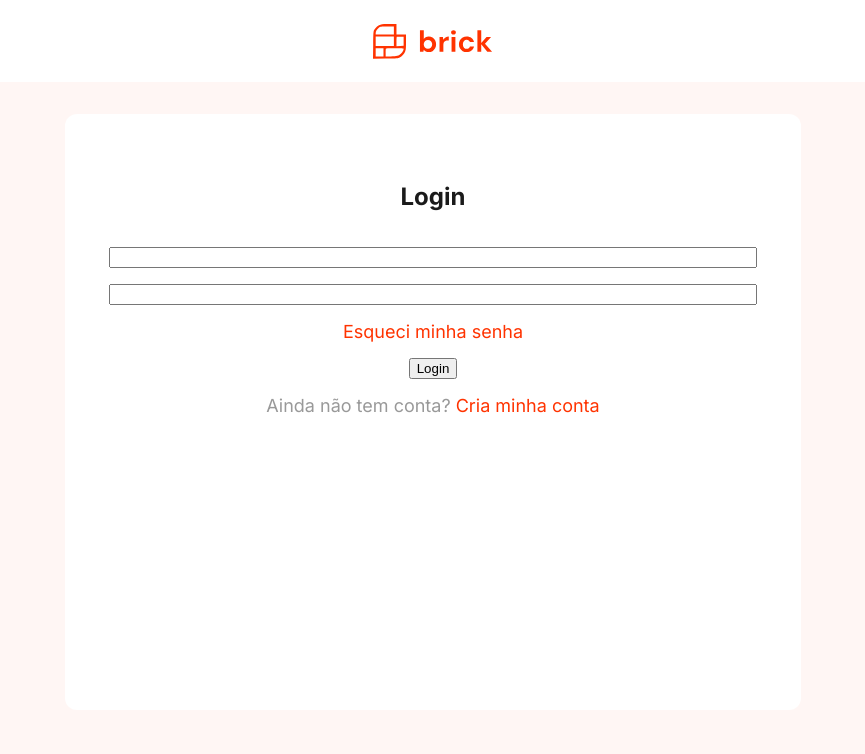
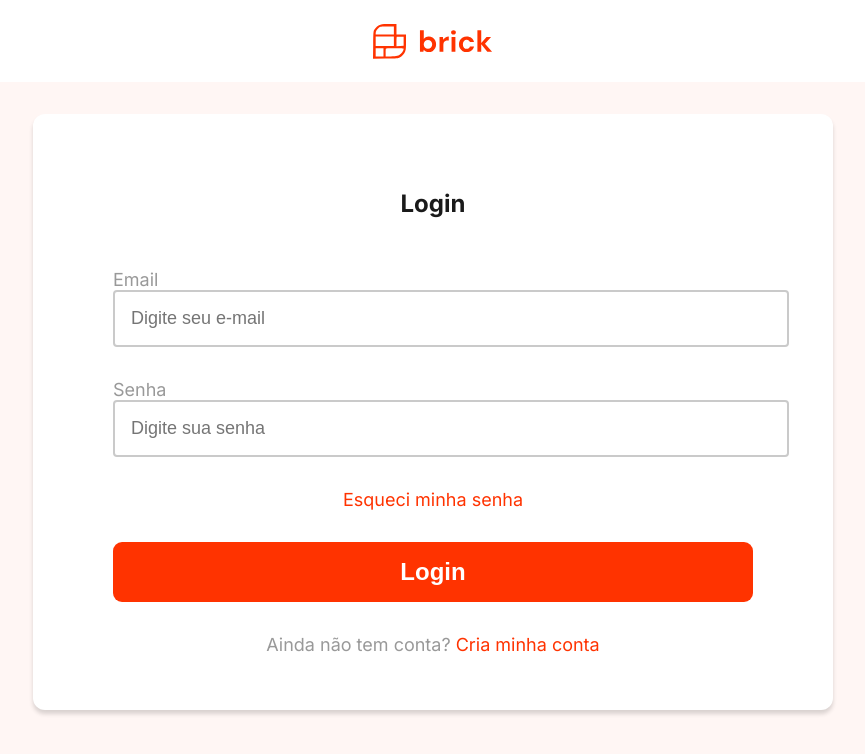
Before and after one commit to Educg550/NEU_React_Case, a React (Create React App) app: page / in a window 1280 px wide. Shown: the top 754 px of the page, without its empty margins (207-1072 px from the left). Built offline with nearby package versions, Linux system fonts and the light colour scheme.

Commit message:
Styled login page and started vehicles page

```diff
--- a/src/Login.tsx
+++ b/src/Login.tsx
@@ -8,6 +8,8 @@ import {
   Input,
   Subtitles,
   Title,
+  InputBox,
+  Button,
 } from "./styles/Login";
 import { AuthProps } from "./utils/constants";
 
@@ -28,27 +30,35 @@ function Login() {
 
   return (
     <Wrapper>
-      <Header />
-      <ContainerForm onSubmit={handleSubmitClick}>
+      <Header hasButton={false} />
+      <ContainerForm action="post" onSubmit={handleSubmitClick}>
         <Title>Login</Title>
+        <InputBox>
+          <Subtitles>Email</Subtitles>
           <Input
             type="text"
+            placeholder="Digite seu e-mail"
             onChange={(res: React.FormEvent<HTMLInputElement>) =>
               setUserName(res.currentTarget.value)
             }
           />
+        </InputBox>
+        <InputBox>
+          <Subtitles>Senha</Subtitles>
           <Input
             type="password"
+            placeholder="Digite sua senha"
             onChange={(res: React.FormEvent<HTMLInputElement>) =>
               setPassword(res.currentTarget.value)
             }
           />
+        </InputBox>
         <Subtitles>
           <a href="https://brick-by-brick.notion.site/PS-NEU-Case-48fe48a964f3483c8c568ffb0a7f6932">
             Esqueci minha senha
           </a>
         </Subtitles>
-        <button type="submit">Login</button>
+        <Button type="submit">Login</Button>
         <Subtitles>
           Ainda não tem conta?
           <a href="https://brick-by-brick.notion.site/PS-NEU-Case-48fe48a964f3483c8c568ffb0a7f6932">
--- a/src/components/Header/index.tsx
+++ b/src/components/Header/index.tsx
@@ -1,6 +1,10 @@
 import { Container } from "./styles";
 
-const Header: React.FC = () => {
+interface HeaderProps {
+  hasButton: boolean;
+}
+
+const Header: React.FC<HeaderProps> = ({ hasButton }) => {
   return (
     <Container>
       <img
@@ -8,6 +12,12 @@ const Header: React.FC = () => {
         alt="Logo Brick"
         width={120}
       />
+      {hasButton && (
+        <div>
+          <button>Assistência 24 horas</button>
+          <div>ED</div>
+        </div>
+      )}
     </Container>
   );
 };
--- a/src/components/Header/styles.ts
+++ b/src/components/Header/styles.ts
@@ -2,7 +2,7 @@ import styled from "styled-components";
 
 export const Container = styled.div`
   display: flex;
-  justify-content: center;
+  justify-content: space-around;
   margin: 0 auto;
 
   width: 100%;
--- a/src/services/vehiclesService.ts
+++ b/src/services/vehiclesService.ts
@@ -28,7 +28,7 @@ export const handleLogin = async (authData: AuthProps) => {
   else console.log("Invalid data!");
 };
 
-const getVehicles = async (token: RequestProps) => {
+export const getVehicles = async (token: RequestProps) => {
   // await Api.get("v1/neu/vehicles", token);
   console.log(token);
 };
--- a/src/styles/Login.ts
+++ b/src/styles/Login.ts
@@ -12,16 +12,18 @@ export const ContainerForm = styled.form`
   display: flex;
   flex-direction: column;
   align-items: center;
+  justify-content: center;
 
   margin: 2rem auto 0;
   width: 100%;
   max-width: 50vw;
   height: 500px;
   border-radius: 12px;
-  gap: 1rem;
-  padding: 3rem;
+  gap: 2rem;
+  padding: 3rem 5rem;
 
   background: ${(props) => props.theme.colors.white};
+  box-shadow: 0px 4px 4px rgba(0, 0, 0, 0.15); ;
 `;
 
 export const Title = styled.h2`
@@ -29,12 +31,38 @@ export const Title = styled.h2`
   color: ${(props) => props.theme.colors.black};
 `;
 
+export const InputBox = styled.div`
+  width: 100%;
+  display: flex;
+  flex-direction: column;
+
+  text-align: left;
+`;
+
 export const Input = styled.input`
   width: 100%;
   display: block;
+
+  font-size: 18px;
+  padding: 1rem;
+  border-radius: 4px;
+  border: 2px solid #cacaca;
 `;
 
 export const Subtitles = styled.span`
   color: ${(props) => props.theme.colors.neutralGray};
   font-size: 18px;
 `;
+
+export const Button = styled.button`
+  width: 100%;
+  font-size: 24px;
+  font-weight: 600;
+  border-radius: 9px;
+  padding: 1rem 0;
+  background-color: ${(props) => props.theme.colors.orange};
+  color: ${(props) => props.theme.colors.white};
+
+  border: none;
+  cursor: pointer;
+`;
--- a/src/utils/constants.ts
+++ b/src/utils/constants.ts
@@ -12,3 +12,5 @@ export interface AuthProps {
 export const defaultConfigs: RequestProps = {
   baseURL: "https://ps.brickseguros.com.br/",
 };
+
+export const token = "teste";
```
Also changed, not shown: src/Vehicles.tsx (added, +21 -0 lines), src/styles/Vehicles.ts (added, +28 -0 lines). Lines whose indentation alone changed are shown as unchanged.
